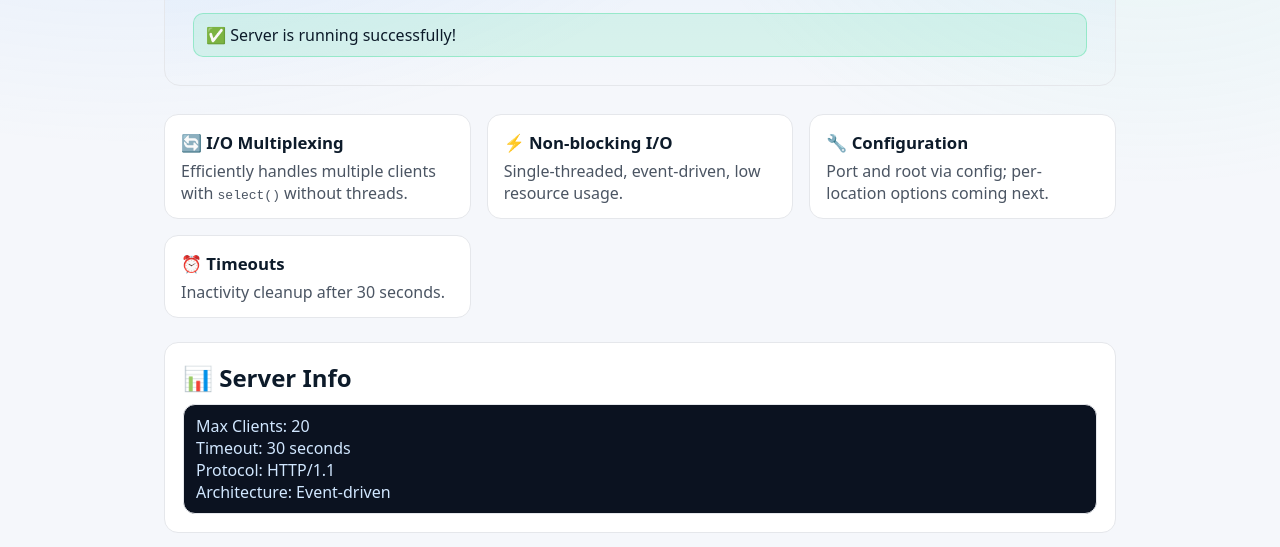
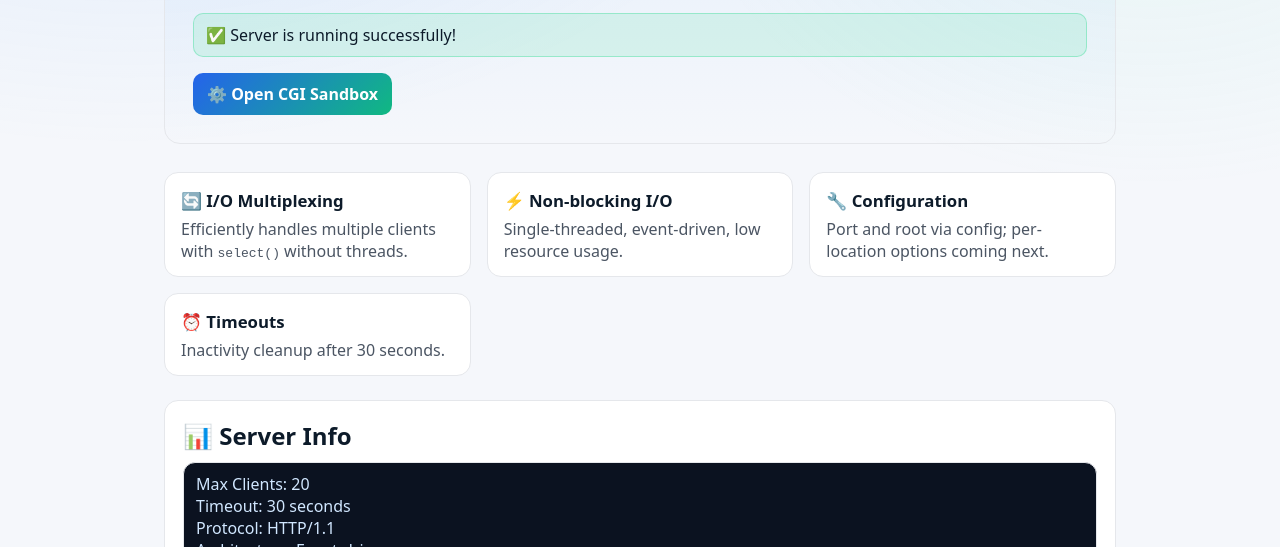
Before and after one commit to FsHub-Major/webserv, a plain HTML site: page site1/www/index.html in a window 1280 px wide. Shown: the part 253-800 px from the top of the page. Drawn offline with Linux system fonts and the light colour scheme.

Commit message:
feat: add button to open CGI sandbox in the server test interface

```diff
--- a/site1/www/index.html
+++ b/site1/www/index.html
@@ -21,6 +21,11 @@
             <h1>🚀 Ready to test your server</h1>
             <p>Use the playground below to send GET and PUT requests. Static assets are served from <code>/assets</code>.</p>
             <div class="status">✅ Server is running successfully!</div>
+            <div style="margin-top:16px;">
+                <a class="btn" href="/cgi-bin/" style="text-decoration:none;display:inline-flex;align-items:center;gap:8px;">
+                    <span>⚙️ Open CGI Sandbox</span>
+                </a>
+            </div>
         </section>
 
         <section class="cards">
```
